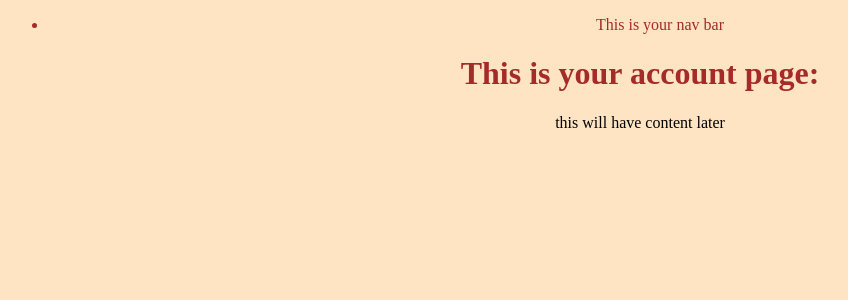
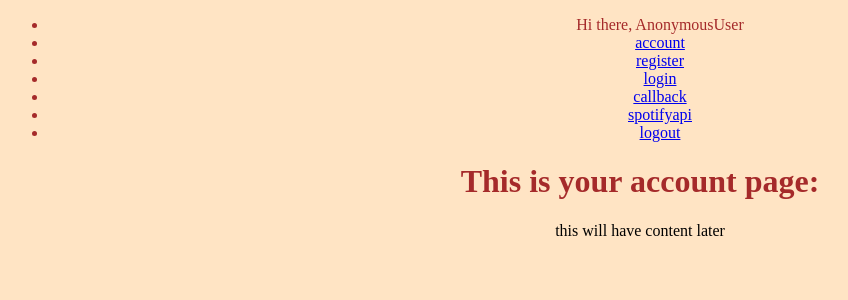
Before and after one commit to Starianne/MusicChatApp, a Django app: page /account/ in a window 1280 px wide. Shown: the top 300 px of the page, without its empty margins (0-848 px from the left). Run offline with Django 5.2, Linux system fonts and the light colour scheme.

```diff
--- a/account/forms.py
+++ b/account/forms.py
@@ -8,6 +8,6 @@ class CreateUserForm(UserCreationForm): #inherits usercreationform
     password1 = forms.CharField(widget=forms.PasswordInput(attrs={"class":"input", "type":"password", "placeholder":"enter password"}), label = "Enter password")
     password2 = forms.CharField(widget=forms.PasswordInput(attrs={"class":"input", "type":"password", "placeholder":"re-enter password"}), label="Re-enter password")
 
-class Meta:
-    model = User
-    fields = ["username", "email", "password1", "password2"]
+    class Meta: #must be inside class
+        model = User
+        fields = ["username", "email", "password1", "password2"]
--- a/account/urls.py
+++ b/account/urls.py
@@ -5,6 +5,7 @@ urlpatterns = [
     path('', views.accountpage, name="account"),
     path('register/', views.register_view, name="register"),
     path('login/', views.login_view, name="login"),
+    path('logout/', views.logout_view, name="logout"),
     path('callback/', views.callback_view, name="callback"),
     path('spotifyapipage/', views.spotifyapipage_view, name="spotifyapipage"),
 ]
--- a/account/views.py
+++ b/account/views.py
@@ -45,6 +45,10 @@ def login_view(request):
     context = {}
     return render (request, "account/login.html",context)
 
+def logout_view(request):
+    logout(request)
+    return redirect('/account/login')
+
 def callback_view(request): #will use later
     return HttpResponse(request, "Boo")
 
--- a/templates/layout.html
+++ b/templates/layout.html
@@ -13,7 +13,13 @@
 <body>
     <nav>
         <ul>
-            <li>This is your nav bar</li>
+            <li> Hi there, {{request.user}}</li>
+            <li> <a href="{% url "account" %}">account</a></li>
+            <li> <a href="{% url "register" %}">register </a></li>
+            <li> <a href="{% url "login" %}">login</a></li>
+            <li> <a href="{% url "callback" %}">callback</a></li>
+            <li><a href="{% url "spotifyapipage" %}">spotifyapi</a></li>
+            <li><a href="{% url "logout" %}">logout</a></li>
             <!--fill in with more content later-->
         </ul>
     </nav>
```
Also changed, not shown: db.sqlite3.
